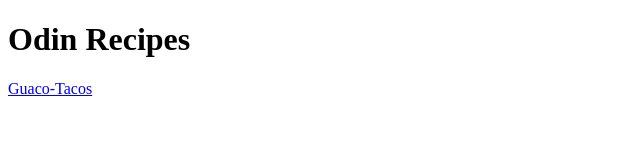
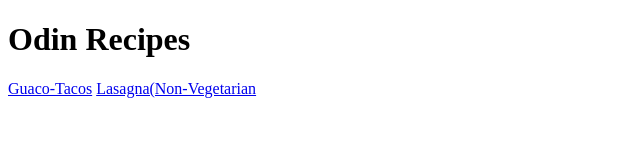
Before and after one commit to BrokenRolz/Odin-recipes, a plain HTML site: page index.html in a window 1280 px wide. Shown: the whole page, without its empty margins (0-640 px from the left). Drawn offline with Linux system fonts and the light colour scheme.

Commit message:
Add lasagna recipe link

```diff
--- a/index.html
+++ b/index.html
@@ -9,5 +9,6 @@
 <body>
     <h1>Odin Recipes</h1>
     <a href="recipes/guaco_tacos.html">Guaco-Tacos</a>
+    <a href="recipes/lasagna.html">Lasagna(Non-Vegetarian</a>
 </body>
 </html>
```
